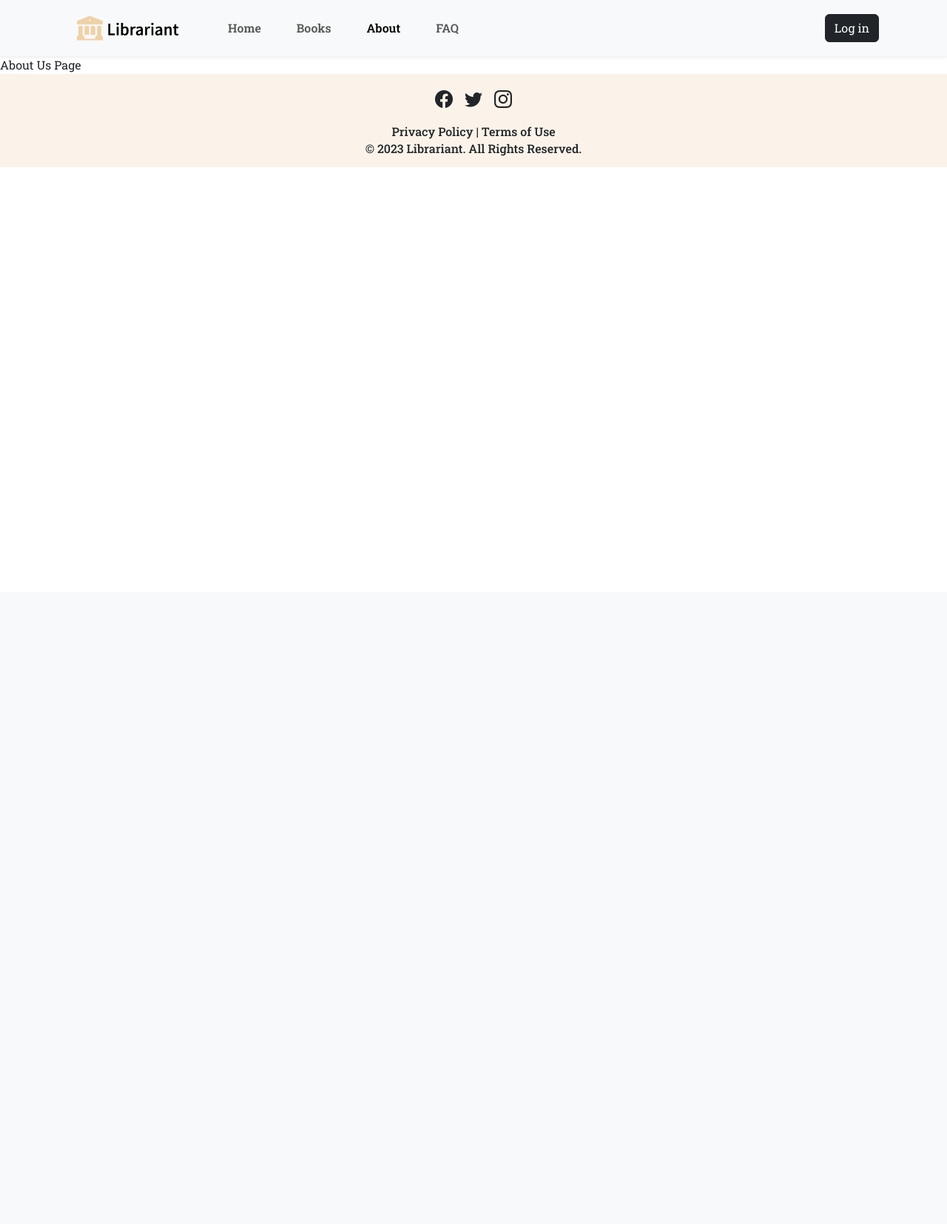
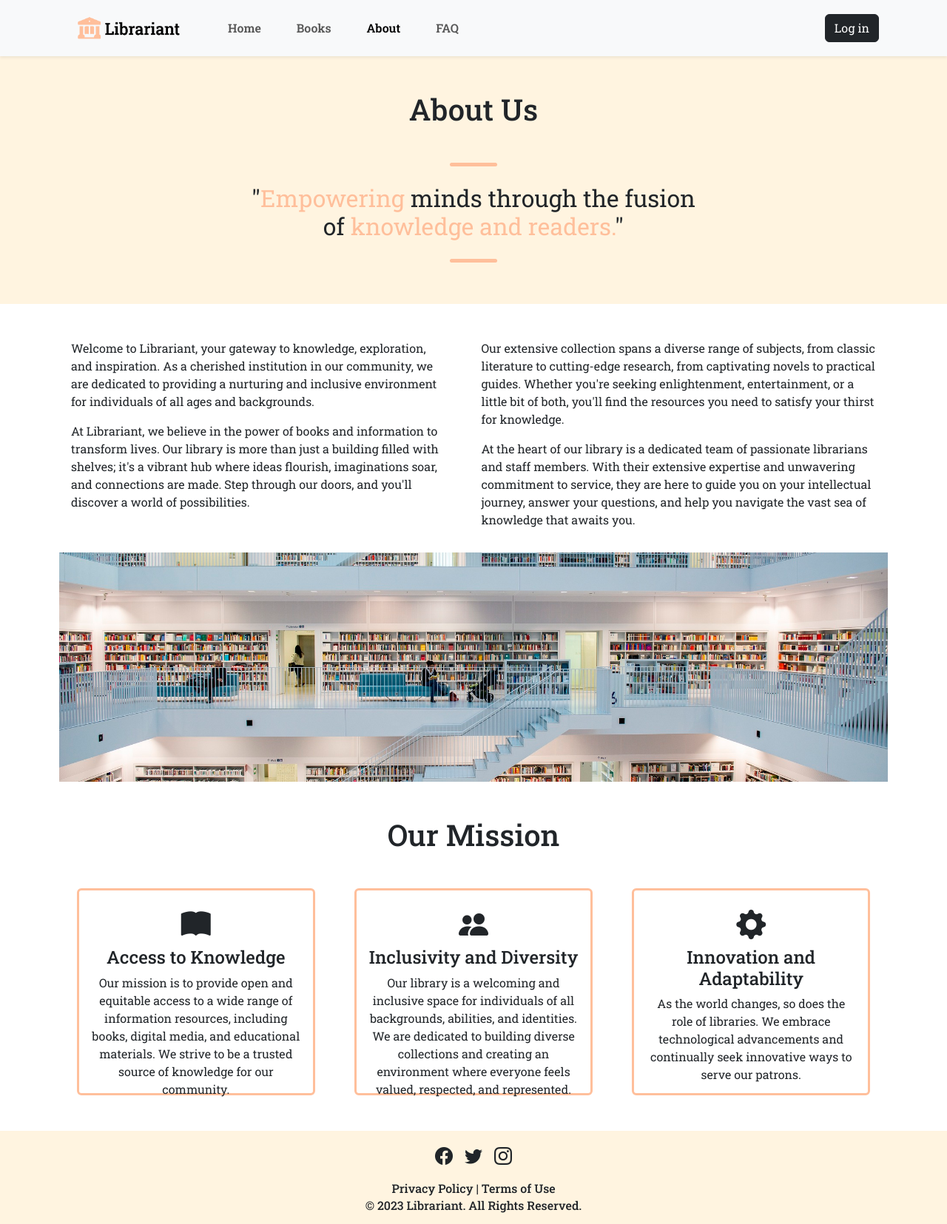
Before and after one commit to MarcoVitoC/librariant, a Laravel app: page /about-us in a window 1280 px wide. Shown: the whole page at 74% size. Before the commit the page ends 226 px from the top, so only its background shows below. Run offline with Laravel 9, Linux system fonts and the light colour scheme; some libraries are stand-ins or nearby versions.

Commit message:
feat: complete the about-us page and change the color palette.

```diff
--- a/public/css/custom.css
+++ b/public/css/custom.css
@@ -10,12 +10,20 @@
    margin: 0px 80px;
 }
 
-.bg-champagne {
-   background-color: #FBF3E9;
+.bg-cornsilk {
+   background-color: #FFF4E0;
 }
 
-.bg-alabaster {
-   background-color: #FDF9F4;
+.bg-pale {
+   background-color: #FFBF9B;
+}
+
+.text-pale {
+   color: #FFBF9B;
+}
+
+.border-pale {
+   border-color: #FFBF9B !important;
 }
 
 .title-lg {
@@ -40,7 +48,7 @@
 
 .nav-pills .active {
    color: #1A1A1A !important;
-   background-color: #F7E8D3 !important;
+   background-color: #FFF4E0 !important;
 }
 
 .fs-7 {
@@ -50,3 +58,15 @@
 .cursor-pointer {
    cursor: pointer;
 }
+
+.line {
+   width: 5%;
+   height: 5px;
+   background-color: #FFBF9B;
+   border-radius: 20px;
+}
+
+.img-fluid {
+   max-width: 100%;
+   height: 310px;
+}
--- a/resources/views/guest/about-us.blade.php
+++ b/resources/views/guest/about-us.blade.php
@@ -2,7 +2,44 @@
 @section('title', 'Librariant')
 
 @section('content')
-   <div class="">
-      About Us Page
+   <div class="bg-cornsilk mb-5 py-5">
+      <h1 class="text-center">About Us</h1>
+      <div class="line mt-5 mb-4 mx-auto"></div>
+      <h2 class="fw-normal text-center w-75 m-auto">"<span class="text-pale">Empowering</span> minds through the fusion<br> of <span class="text-pale">knowledge and readers.</span>"</h2>
+      <div class="line mt-4 mb-2 mx-auto"></div>
    </div>
+   <div class="d-flex mx-6">
+      <div class="ms-3 w-85 pe-5">
+         <p>Welcome to Librariant, your gateway to knowledge, exploration, and inspiration. As a cherished institution in our community, we are dedicated to providing a nurturing and inclusive environment for individuals of all ages and backgrounds.</p>
+         <p>At Librariant, we believe in the power of books and information to transform lives. Our library is more than just a building filled with shelves; it's a vibrant hub where ideas flourish, imaginations soar, and connections are made. Step through our doors, and you'll discover a world of possibilities. </p>
+      </div>
+      <div class="me-3 w-85">
+         <p>Our extensive collection spans a diverse range of subjects, from classic literature to cutting-edge research, from captivating novels to practical guides. Whether you're seeking enlightenment, entertainment, or a little bit of both, you'll find the resources you need to satisfy your thirst for knowledge.</p>
+         <p>At the heart of our library is a dedicated team of passionate librarians and staff members. With their extensive expertise and unwavering commitment to service, they are here to guide you on your intellectual journey, answer your questions, and help you navigate the vast sea of knowledge that awaits you.</p>
+      </div>
+   </div>
+   <div class="mt-3 mx-6 mb-6">
+      <img src="{{ asset('images/Librariant.jpg') }}" alt="Librariant" width="1330px" height="300px" class="img-fluid object-fit-cover">
+   </div>
+   <h1 class="text-center mt-5">Our Mission</h1>
+   <div class="my-5 mx-6">
+      <div class="d-flex align-items-baseline justify-content-between px-4">
+         <div class="w-30 text-center border border-3 border-pale rounded p-3" style="height: 280px;">
+            <i class="bi bi-book-fill fs-1"></i>
+            <h4>Access to Knowledge</h4>
+            <p>Our mission is to provide open and equitable access to a wide range of information resources, including books, digital media, and educational materials. We strive to be a trusted source of knowledge for our community.</p>
+         </div>
+         <div class="w-30 text-center border border-3 border-pale rounded p-3" style="height: 280px;">
+            <i class="bi bi-people-fill fs-1"></i>
+            <h4>Inclusivity and Diversity</h4>
+            <p>Our library is a welcoming and inclusive space for individuals of all backgrounds, abilities, and identities. We are dedicated to building diverse collections and creating an environment where everyone feels valued, respected, and represented.</p>
+         </div>
+         <div class="w-30 text-center border border-3 border-pale rounded p-3" style="height: 280px;">
+            <i class="bi bi-gear-fill fs-1"></i>
+            <h4>Innovation and Adaptability</h4>
+            <p>As the world changes, so does the role of libraries. We embrace technological advancements and continually seek innovative ways to serve our patrons.</p>
+         </div>
+      </div>
+   </div>
+   @include('layouts.footer')
 @endsection
--- a/resources/views/guest/books.blade.php
+++ b/resources/views/guest/books.blade.php
@@ -45,4 +45,5 @@
          </ul>
       </nav>
    </div>
+   @include('layouts.footer')
 @endsection
--- a/resources/views/guest/faq.blade.php
+++ b/resources/views/guest/faq.blade.php
@@ -5,4 +5,5 @@
    <div class="">
       FAQ Page
    </div>
+   @include('layouts.footer')
 @endsection
--- a/resources/views/layouts/footer.blade.php
+++ b/resources/views/layouts/footer.blade.php
@@ -1,4 +1,4 @@
-<div class="bg-champagne pb-2">
+<div class="bg-cornsilk pb-2">
    <div class="d-flex justify-content-center py-3">
       <a href="https://www.facebook.com/" target="_blank" class="text-decoration-none">
          <i class="bi bi-facebook text-dark fs-4 mx-2"></i>
@@ -10,6 +10,6 @@
          <i class="bi bi-instagram text-dark fs-4 mx-2"></i>
       </a>
    </div>
-   <h6 class="text-center fw-medium mb-1">Privacy Policy | Terms of Use</>
+   <h6 class="text-center fw-medium mb-1">Privacy Policy | Terms of Use</h6>
    <h6 class="text-center fw-medium">&copy; 2023 Librariant. All Rights Reserved.</h6>
 </div>
--- a/resources/views/layouts/librarian/sidebar.blade.php
+++ b/resources/views/layouts/librarian/sidebar.blade.php
@@ -1,6 +1,6 @@
 <div class="d-flex flex-column flex-shrink-0 p-3 text-bg-dark" style="width: 220px; height: 100vh;">
    <a class="navbar-brand d-flex justify-content-center" href="/">
-      <img src="{{ asset('images/Librariant Logo (Dark Mode).png') }}" alt="Librariant" width="160px" height="50px">
+      <img src="{{ asset('images/Librariant Logo (Dark).png') }}" alt="Librariant" width="160px" height="50px">
    </a>
    <hr>
    <div class="nav nav-pills flex-column mb-auto">
--- a/resources/views/layouts/master.blade.php
+++ b/resources/views/layouts/master.blade.php
@@ -6,6 +6,5 @@
       @yield('content')
       @include('layouts.script')
       @yield('js-extra')
-      @include('layouts.footer')
   </body>
 </html>
--- a/resources/views/layouts/navbar.blade.php
+++ b/resources/views/layouts/navbar.blade.php
@@ -1,6 +1,6 @@
 <nav class="navbar navbar-expand-lg bg-body-tertiary shadow-sm">
    <div class="container-fluid mx-6">
-      <a class="navbar-brand" href="{{ route('guest.welcome') }}"><img src="{{ asset('images/Librariant Logo (Light Mode).png') }}" alt="Librariant" width="160px" height="50px"></a>
+      <a class="navbar-brand" href="{{ route('guest.welcome') }}"><img src="{{ asset('images/Librariant Logo (Light).png') }}" alt="Librariant" width="160px" height="50px"></a>
       <button class="navbar-toggler" type="button" data-bs-toggle="collapse" data-bs-target="#navbarNavAltMarkup" aria-controls="navbarNavAltMarkup" aria-expanded="false" aria-label="Toggle navigation">
          <span class="navbar-toggler-icon"></span>
       </button>
```
Also changed, not shown: resources/views/guest/welcome.blade.php (+7 -6 lines), public/images/Librariant Logo (Dark Mode).png (deleted), public/images/Librariant Logo (Dark).png (added), public/images/Librariant Logo (Light Mode).png (deleted), public/images/Librariant Logo (Light).png (added), public/images/Librariant.jpg (added).
